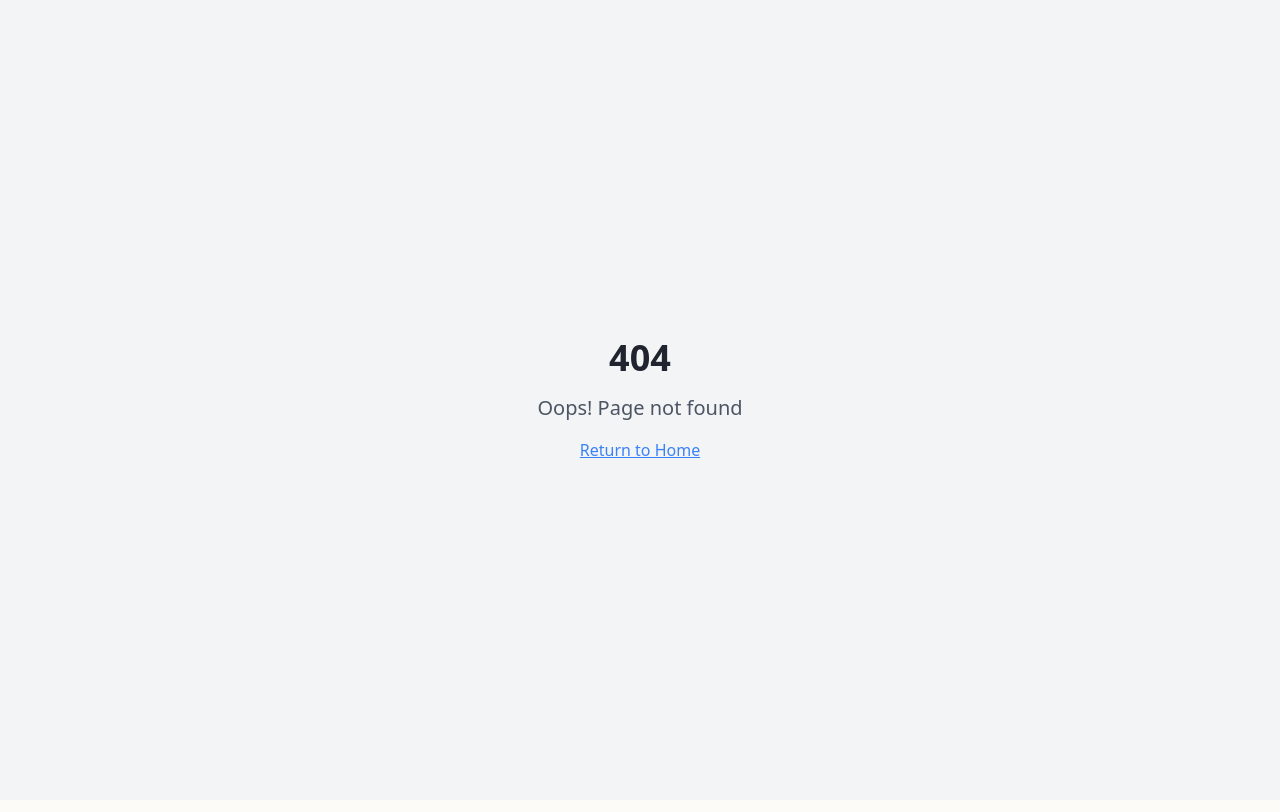
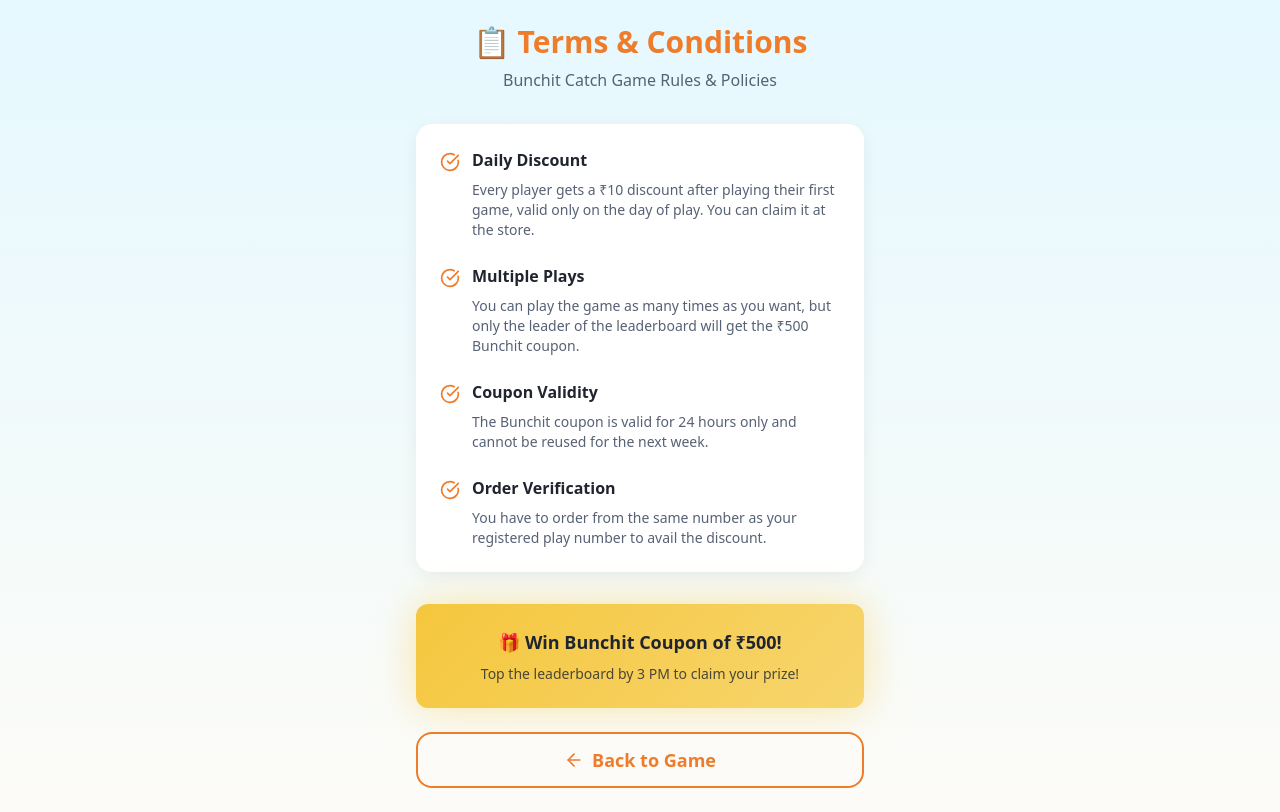
Before and after one commit to chetanjadhav270-cyber/bunchit-fruit-frenzy, a React (Vite) app: page /terms in a window 1280 px wide. Before the commit this address had no page. Built offline with nearby package versions, Linux system fonts and the light colour scheme.

Commit message:
Refine UI and add T&C

```diff
--- a/src/App.tsx
+++ b/src/App.tsx
@@ -5,6 +5,7 @@ import { QueryClient, QueryClientProvider } from "@tanstack/react-query";
 import { BrowserRouter, Routes, Route } from "react-router-dom";
 import Index from "./pages/Index";
 import Game from "./pages/Game";
+import TermsAndConditions from "./pages/TermsAndConditions";
 import NotFound from "./pages/NotFound";
 
 const queryClient = new QueryClient();
@@ -18,6 +19,7 @@ const App = () => (
         <Routes>
           <Route path="/" element={<Index />} />
           <Route path="/game" element={<Game />} />
+          <Route path="/terms" element={<TermsAndConditions />} />
           {/* ADD ALL CUSTOM ROUTES ABOVE THE CATCH-ALL "*" ROUTE */}
           <Route path="*" element={<NotFound />} />
         </Routes>
--- a/src/components/GameOver.tsx
+++ b/src/components/GameOver.tsx
@@ -25,7 +25,7 @@ export function GameOver({ score, onCheckLeaderboard }: GameOverProps) {
             <Star className="w-6 h-6 text-accent" />
           </div>
 
-          <div className="text-5xl font-bold gradient-primary bg-clip-text text-transparent mb-4">
+          <div className="text-5xl font-bold text-primary mb-4 relative z-10">
             {score}
           </div>
 
@@ -49,6 +49,13 @@ export function GameOver({ score, onCheckLeaderboard }: GameOverProps) {
           </div>
         </div>
 
+        {/* Discount Info */}
+        <div className="bg-secondary/20 border border-secondary/30 rounded-xl p-4 mb-4 text-center">
+          <p className="text-secondary-foreground font-semibold">
+            You have earned ₹10 discount - claim it at the store*
+          </p>
+        </div>
+
         {/* Terms */}
         <div className="bg-muted/50 rounded-lg p-4 mb-6">
           <p className="text-xs text-muted-foreground text-center">
--- a/src/components/GameScreen.tsx
+++ b/src/components/GameScreen.tsx
@@ -271,7 +271,7 @@ export function GameScreen({ onGameEnd }: GameScreenProps) {
         <div className="gradient-primary text-primary-foreground px-4 py-2 rounded-lg font-bold shadow-fruit">
           Score: {score}
         </div>
-        <div className="bg-timer text-destructive-foreground px-4 py-2 rounded-lg font-bold shadow-fruit">
+        <div className="bg-card/90 text-card-foreground px-4 py-2 rounded-lg font-bold shadow-fruit border-2 border-destructive">
           {formatTime(timeLeft)}
         </div>
       </div>
@@ -328,7 +328,12 @@ export function GameScreen({ onGameEnd }: GameScreenProps) {
             height: 60
           }}
         >
-          <div className="text-5xl">🧺</div>
+          <div className="relative text-5xl">
+            🧺
+            <div className="absolute -bottom-1 left-1/2 transform -translate-x-1/2 text-xs font-bold text-primary bg-card/80 px-1 rounded">
+              BUNCHIT
+            </div>
+          </div>
         </div>
 
         {/* Score Popup */}
--- a/src/components/Instructions.tsx
+++ b/src/components/Instructions.tsx
@@ -73,8 +73,18 @@ export function Instructions({ onStartGame }: InstructionsProps) {
           </div>
         </div>
 
+        {/* Start Button */}
+        <GameButton
+          variant="primary"
+          size="lg"
+          className="w-full mb-6"
+          onClick={onStartGame}
+        >
+          🚀 Play Now
+        </GameButton>
+
         {/* Reward Info */}
-        <div className="bg-accent/10 border border-accent/20 rounded-xl p-4 mb-6">
+        <div className="bg-accent/10 border border-accent/20 rounded-xl p-4">
           <p className="text-center font-bold text-accent-foreground">
             🏆 Top the leaderboard by 3 PM to win a Bunchit coupon of ₹500!
           </p>
@@ -82,16 +92,6 @@ export function Instructions({ onStartGame }: InstructionsProps) {
             *If you have already picked your order, we will waive off your order value (orders below ₹500 will be waived off) *T&C
           </p>
         </div>
-
-        {/* Start Button */}
-        <GameButton
-          variant="primary"
-          size="lg"
-          className="w-full"
-          onClick={onStartGame}
-        >
-          🚀 Start Game
-        </GameButton>
       </div>
     </div>
   )
--- a/src/components/Leaderboard.tsx
+++ b/src/components/Leaderboard.tsx
@@ -108,6 +108,17 @@ export function Leaderboard({ userScore, userName }: LeaderboardProps) {
           <p className="text-muted-foreground">See how you rank against other players!</p>
         </div>
 
+        {/* Order Button */}
+        <GameButton
+          variant="secondary"
+          size="lg"
+          className="w-full mb-6"
+          onClick={handleOrderNow}
+        >
+          <ExternalLink className="w-5 h-5 mr-2" />
+          Order Now to Avail Discount at the Counter
+        </GameButton>
+
         {/* Current User Highlight */}
         {currentUserEntry && (
           <div className="bg-card rounded-xl p-4 shadow-card mb-6 border-2 border-primary/20">
@@ -148,7 +159,7 @@ export function Leaderboard({ userScore, userName }: LeaderboardProps) {
         </div>
 
         {/* Prize Banner */}
-        <div className="gradient-accent rounded-xl p-6 text-center shadow-special mb-6">
+        <div className="gradient-accent rounded-xl p-6 text-center shadow-special">
           <h3 className="text-lg font-bold text-accent-foreground mb-2">
             🎁 Prize Winner by 3 PM gets Bunchit coupon of ₹500!
           </h3>
@@ -156,17 +167,6 @@ export function Leaderboard({ userScore, userName }: LeaderboardProps) {
             Keep playing to improve your rank!
           </p>
         </div>
-
-        {/* Order Button */}
-        <GameButton
-          variant="secondary"
-          size="lg"
-          className="w-full"
-          onClick={handleOrderNow}
-        >
-          <ExternalLink className="w-5 h-5 mr-2" />
-          Order Now on Bunchit
-        </GameButton>
 
         {/* Footer */}
         <div className="text-center mt-6">
--- a/src/components/LeaderboardForm.tsx
+++ b/src/components/LeaderboardForm.tsx
@@ -34,6 +34,7 @@ export function LeaderboardForm({ score, onSubmit }: LeaderboardFormProps) {
           <div className="text-4xl mb-4">📋</div>
           <h1 className="text-2xl font-bold text-primary mb-2">Enter Your Details</h1>
           <p className="text-muted-foreground">Join the leaderboard with your score of {score} points!</p>
+          <p className="text-secondary font-semibold mt-2">You have been awarded a discount of ₹10 which you can claim at the stall.</p>
         </div>
 
         {/* Form Card */}
--- a/src/pages/Index.tsx
+++ b/src/pages/Index.tsx
@@ -1,6 +1,6 @@
 import { GameButton } from "@/components/ui/game-button"
 import { Link } from "react-router-dom"
-import { Play, QrCode, Gift } from "lucide-react"
+import { Play, QrCode, Gift, FileText } from "lucide-react"
 
 const Index = () => {
   return (
@@ -17,7 +17,8 @@ const Index = () => {
           {/* Welcome Card */}
           <div className="bg-card rounded-2xl p-8 shadow-card text-center mb-8">
             <div className="text-6xl mb-4">🎮</div>
-            <h2 className="text-2xl font-bold text-card-foreground mb-4">Welcome to Bunchit Catch!</h2>
+            <h2 className="text-2xl font-bold text-card-foreground mb-2">Welcome to Bunchit Catch!</h2>
+            <p className="text-lg font-bold text-accent mb-4">Win a Bunchit coupon worth ₹500!</p>
             <p className="text-muted-foreground mb-6">
               Catch falling fruits, avoid obstacles, and compete for amazing prizes!
             </p>
@@ -27,6 +28,12 @@ const Index = () => {
                 <GameButton variant="primary" size="lg" className="w-full">
                   <Play className="w-5 h-5 mr-2" />
                   Start Playing
+                </GameButton>
+              </Link>
+              <Link to="/terms">
+                <GameButton variant="outline" size="lg" className="w-full">
+                  <FileText className="w-5 h-5 mr-2" />
+                  Terms & Conditions
                 </GameButton>
               </Link>
             </div>
--- /dev/null
+++ b/src/pages/TermsAndConditions.tsx
@@ -0,0 +1,86 @@
+import { GameButton } from "@/components/ui/game-button"
+import { Link } from "react-router-dom"
+import { ArrowLeft, CheckCircle } from "lucide-react"
+
+export default function TermsAndConditions() {
+  return (
+    <div className="min-h-screen gradient-game-bg p-6">
+      <div className="max-w-md mx-auto">
+        {/* Header */}
+        <div className="text-center mb-8">
+          <h1 className="text-3xl font-bold text-primary mb-2">📋 Terms & Conditions</h1>
+          <p className="text-muted-foreground">Bunchit Catch Game Rules & Policies</p>
+        </div>
+
+        {/* Terms Card */}
+        <div className="bg-card rounded-2xl p-6 shadow-card mb-8">
+          <div className="space-y-6">
+            {/* Term 1 */}
+            <div className="flex items-start gap-3">
+              <CheckCircle className="w-5 h-5 text-primary mt-1 flex-shrink-0" />
+              <div>
+                <h3 className="font-semibold text-card-foreground mb-2">Daily Discount</h3>
+                <p className="text-sm text-muted-foreground">
+                  Every player gets a ₹10 discount after playing their first game, valid only on the day of play.
+                  You can claim it at the store.
+                </p>
+              </div>
+            </div>
+
+            {/* Term 2 */}
+            <div className="flex items-start gap-3">
+              <CheckCircle className="w-5 h-5 text-primary mt-1 flex-shrink-0" />
+              <div>
+                <h3 className="font-semibold text-card-foreground mb-2">Multiple Plays</h3>
+                <p className="text-sm text-muted-foreground">
+                  You can play the game as many times as you want, but only the leader of the leaderboard
+                  will get the ₹500 Bunchit coupon.
+                </p>
+              </div>
+            </div>
+
+            {/* Term 3 */}
+            <div className="flex items-start gap-3">
+              <CheckCircle className="w-5 h-5 text-primary mt-1 flex-shrink-0" />
+              <div>
+                <h3 className="font-semibold text-card-foreground mb-2">Coupon Validity</h3>
+                <p className="text-sm text-muted-foreground">
+                  The Bunchit coupon is valid for 24 hours only and cannot be reused for the next week.
+                </p>
+              </div>
+            </div>
+
+            {/* Term 4 */}
+            <div className="flex items-start gap-3">
+              <CheckCircle className="w-5 h-5 text-primary mt-1 flex-shrink-0" />
+              <div>
+                <h3 className="font-semibold text-card-foreground mb-2">Order Verification</h3>
+                <p className="text-sm text-muted-foreground">
+                  You have to order from the same number as your registered play number to avail the discount.
+                </p>
+              </div>
+            </div>
+          </div>
+        </div>
+
+        {/* Prize Info */}
+        <div className="gradient-accent rounded-xl p-6 text-center shadow-special mb-6">
+          <h3 className="text-lg font-bold text-accent-foreground mb-2">
+            🎁 Win Bunchit Coupon of ₹500!
+          </h3>
+          <p className="text-sm text-accent-foreground/80">
+            Top the leaderboard by 3 PM to claim your prize!
+          </p>
+        </div>
+
+        {/* Back Button */}
+        <Link to="/">
+          <GameButton variant="outline" size="lg" className="w-full">
+            <ArrowLeft className="w-5 h-5 mr-2" />
+            Back to Game
+          </GameButton>
+        </Link>
+      </div>
+    </div>
+  )
+}
```
